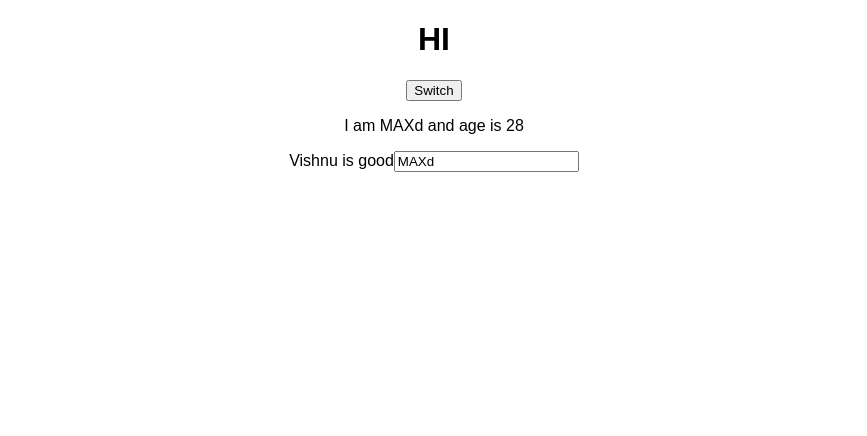
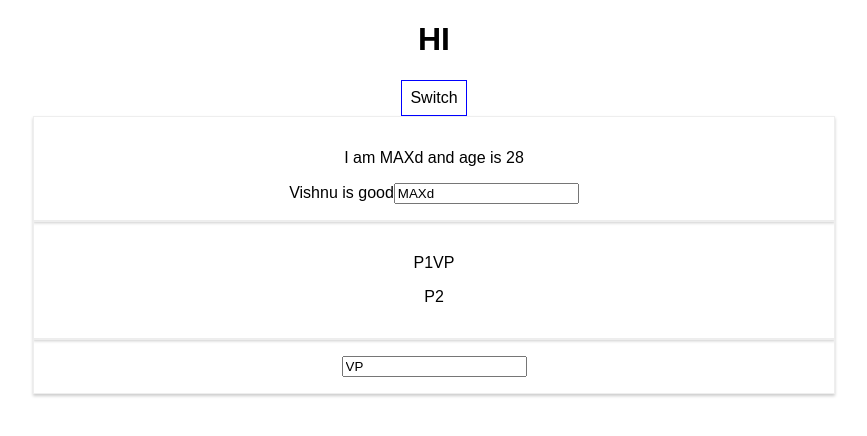
Before and after one commit to videepthMSFT/reactproject, a React (Create React App) app in the folder reactproject/: page / in a window 1280 px wide. Shown: the top 436 px of the page, without its empty margins (206-1073 px from the left). Built offline with nearby package versions, Linux system fonts and the light colour scheme.

Commit message:
Assignment

```diff
--- a/reactproject/src/App.js
+++ b/reactproject/src/App.js
@@ -1,6 +1,8 @@
 import React, { Component } from 'react'
 import './App.css'
 import Person from './Person/Person'
+import UserOutput from './User/UserOutput'
+import UserInput from './User/UserInput'
 
 class App extends Component {
   state = {
@@ -9,6 +11,13 @@ class App extends Component {
       { name: 'RAM', age: 28 },
       { name: 'SHYAM', age: 28 },
     ],
+    userName: 'VP',
+  }
+
+  userNameChangeHandler = (event) => {
+    this.setState({
+      userName: event.target.value,
+    })
   }
 
   switchNameHandler = (newName) => {
@@ -33,10 +42,21 @@ class App extends Component {
   }
 
   render() {
+    const style = {
+      backgroundColor: 'white',
+      font: 'inherit',
+      border: '1px solid blue',
+      padding: '8px',
+      cursor: 'pointer',
+    }
+
     return (
       <div className="App">
         <h1>HI</h1>
-        <button onClick={this.switchNameHandler.bind(this, 'vishnu')}>
+        <button
+          style={style}
+          onClick={this.switchNameHandler.bind(this, 'vishnu')}
+        >
           Switch
         </button>
         <Person
@@ -47,6 +67,11 @@ class App extends Component {
         >
           Vishnu is good
         </Person>
+        <UserOutput userName={this.state.userName}></UserOutput>
+        <UserInput
+          userName={this.state.userName}
+          changed={this.userNameChangeHandler}
+        ></UserInput>
       </div>
     )
   }
--- /dev/null
+++ b/reactproject/src/Person/Person.css
@@ -0,0 +1,8 @@
+.Person {
+  width: 60%;
+  margin: auto;
+  border: 1px solid #eee;
+  box-shadow: 0 2px 3px #ccc;
+  padding: 16px;
+  text-align: center;
+}
--- a/reactproject/src/Person/Person.js
+++ b/reactproject/src/Person/Person.js
@@ -1,8 +1,9 @@
 import React from 'react'
+import './Person.css'
 
 const person = (props) => {
   return (
-    <div>
+    <div className="Person">
       <p onClick={props.click}>
         I am {props.name} and age is {props.age}
       </p>
--- /dev/null
+++ b/reactproject/src/User/User.css
@@ -0,0 +1,8 @@
+.User {
+  width: 60%;
+  margin: auto;
+  border: 1px solid #eee;
+  box-shadow: 0 2px 3px #ccc;
+  padding: 16px;
+  text-align: center;
+}
--- /dev/null
+++ b/reactproject/src/User/UserInput.js
@@ -0,0 +1,12 @@
+import React from 'react'
+import './User.css'
+
+const userInput = (props) => {
+  return (
+    <div className="User">
+      <input onChange={props.changed} type="text" value={props.userName} />
+    </div>
+  )
+}
+
+export default userInput
--- /dev/null
+++ b/reactproject/src/User/UserOutput.js
@@ -0,0 +1,13 @@
+import React from 'react'
+import './User.css'
+
+const userOutput = (props) => {
+  return (
+    <div className="User">
+      <p>P1{props.userName}</p>
+      <p>P2</p>
+    </div>
+  )
+}
+
+export default userOutput
```
